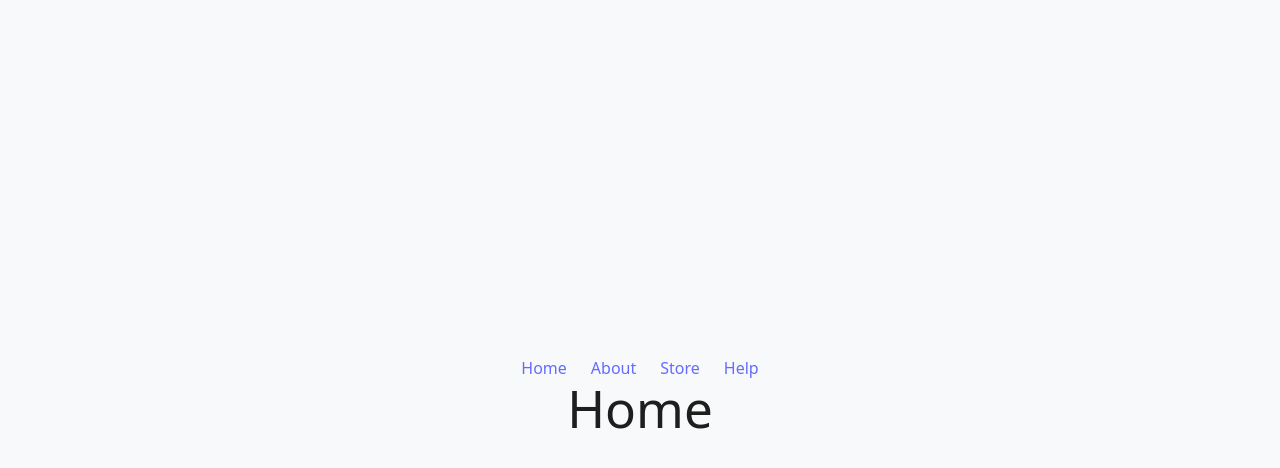
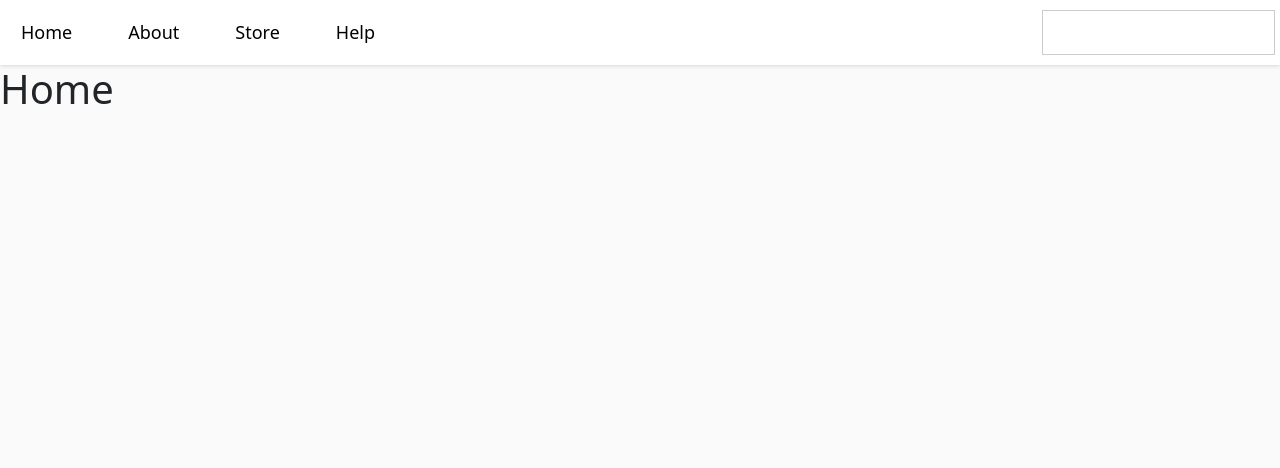
Before and after one commit to pablofs02/shopeen, a React (Vite) app: page / in a window 1280 px wide. Shown: the top 468 px of the page. Built offline with nearby package versions, Linux system fonts and the light colour scheme.

Commit message:
Branch for the Navbar

```diff
--- a/src/App.tsx
+++ b/src/App.tsx
@@ -1,4 +1,4 @@
-import "./App.css";
+// import "./App.css";
 import "bootstrap/dist/css/bootstrap.min.css";
 import { BrowserRouter, Route, Routes } from "react-router-dom";
 import Navbar from "./components/Navbar";
--- /dev/null
+++ b/src/Style.css
@@ -0,0 +1,53 @@
+* {
+    margin: 0;
+    padding: 0;
+    box-sizing: border-box;
+}
+
+body {
+    width: 100vw;
+    height: 100vh;
+    background-color: rgb(250, 250, 250);
+}
+
+#root {
+    width: 100%;
+    height: 100%;
+}
+
+.navbarTop {
+    max-width: 100vw!important;
+    margin: 0!important;
+    padding: 5px!important;
+    display: flex;
+    justify-content: left;
+    align-items: center;
+    background-color: white;
+    box-shadow: 0 0 5px 0 rgba(0, 0, 0, 0.2);
+    overflow: hidden;
+}
+
+.navbarTop a {
+    display: block;
+    color: black;
+    text-align: center;
+    padding: 14px 16px;
+    text-decoration: none;
+    font-size: 18px;
+    font-weight: 500;
+    transition: transform 0.2s ease;
+}
+
+.navbarTop a:hover {
+    transform: scale(1.3);
+}
+
+.navbarTop a:active {
+    transform: scale(1);
+}
+
+.navbarTop .searchBar {
+    margin-left: auto;
+    height: 45px;
+    border: 1px solid rgba(0, 0, 0, 0.2);
+}
--- a/src/components/Navbar.tsx
+++ b/src/components/Navbar.tsx
@@ -3,12 +3,13 @@ import { Routes, Route, Link } from "react-router-dom";
 import About from "./About";
 import Help from "./Help";
 import Home from "./Home";
+import SearchBar from "./SearchBar";
 import Store from "./Store";
 
 function Navbar() {
   return (
     <>
-      <Container className="d-flex justify-content-center align-items-center">
+      <Container className="navbarTop">
         <Row>
           <Col>
             <Link to={"/"}>Home</Link>
@@ -23,6 +24,7 @@ function Navbar() {
             <Link to={"/help"}>Help</Link>
           </Col>
         </Row>
+        <SearchBar></SearchBar>
       </Container>
     </>
   );
--- /dev/null
+++ b/src/components/SearchBar.tsx
@@ -0,0 +1,33 @@
+import { useEffect, useState } from "react";
+
+function SearchBar() {
+  return (
+    <input
+      type="text"
+      className="searchBar"
+    />
+  );
+}
+
+export default SearchBar;
+
+//The below example will make an async request for the data only after the user has stopped typing for 500ms. This is a very common use case for debouncing.
+/*
+function SearchBar() {
+  const [searchTerm, setSearchTerm] = useState('');
+  const [debouncedSearchTerm] = useDebounce(searchTerm, 500);
+
+  useEffect(() => {
+    // Make an async request for the data
+  }, [debouncedSearchTerm]);
+
+  return (
+    <input
+      type="text"
+      placeholder="Search..."
+      value={searchTerm}
+      onChange={(event) => setSearchTerm(event.target.value)}
+    />
+  );
+}
+*/
--- a/src/main.tsx
+++ b/src/main.tsx
@@ -1,7 +1,8 @@
 import React from 'react'
 import ReactDOM from 'react-dom/client'
 import App from './App'
-import './index.css'
+// import './index.css'
+import './Style.css'
 
 ReactDOM.createRoot(document.getElementById('root') as HTMLElement).render(
   <React.StrictMode>
```
